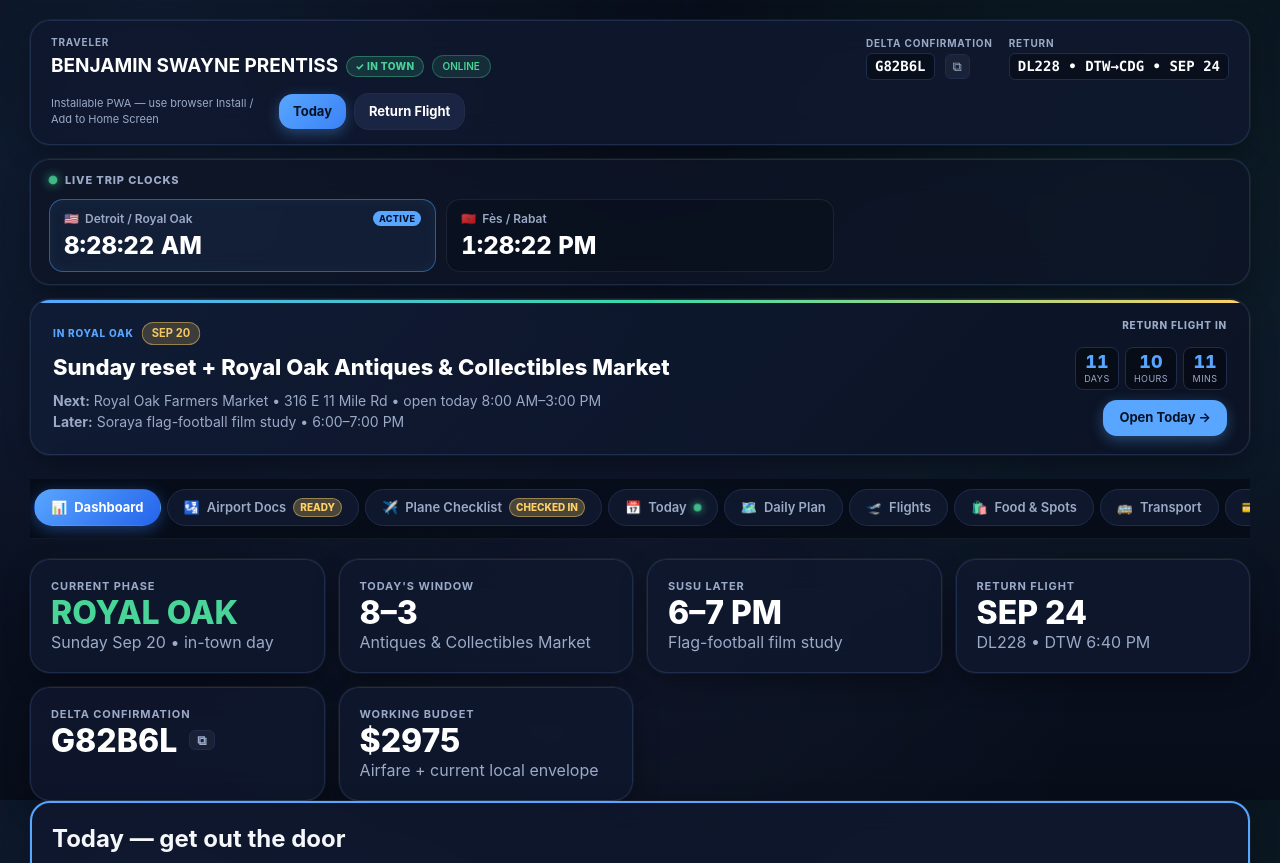
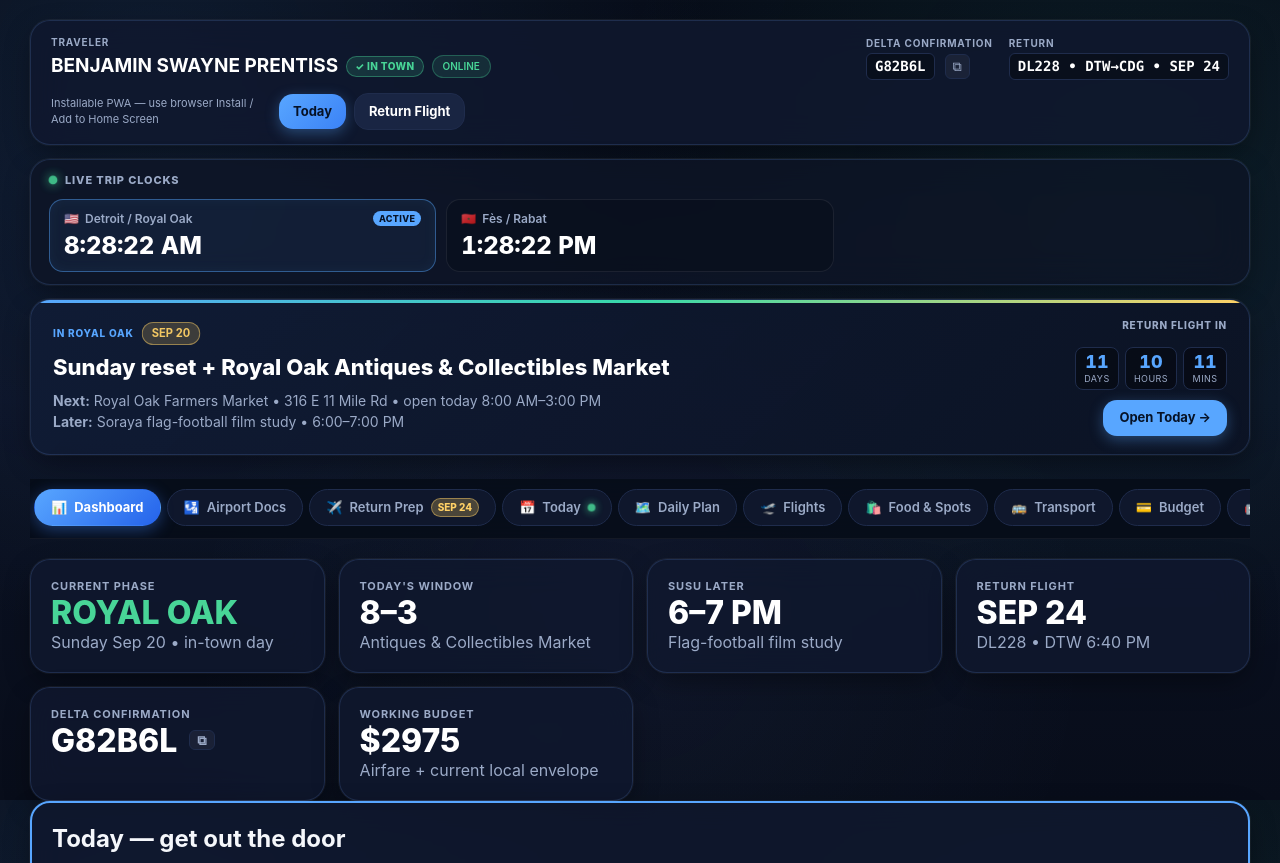
Before and after one commit to jamalmorelli-dev/royal-oak-trip-command-center, a Next.js app: page / in a window 1280 px wide. Shown: the top 863 px of the page. Built offline with nearby package versions, Linux system fonts and the light colour scheme.

Commit message:
Refresh navigation badges for in-town phase

```diff
--- a/app/page.js
+++ b/app/page.js
@@ -17,8 +17,8 @@
 
 const TAB_ITEMS=[
   {id:'Dashboard',label:'Dashboard',icon:'📊'},
-  {id:'Airport Docs',label:'Airport Docs',icon:'🛂',badge:'READY'},
-  {id:'Plane Checklist',label:'Plane Checklist',icon:'✈️',badge:'CHECKED IN'},
+  {id:'Airport Docs',label:'Airport Docs',icon:'🛂'},
+  {id:'Plane Checklist',label:'Return Prep',icon:'✈️',badge:'SEP 24'},
   {id:'Today',label:'Today',icon:'📅',live:true},
   {id:'Daily Plan',label:'Daily Plan',icon:'🗺️'},
   {id:'Flights',label:'Flights',icon:'🛫'},
```
